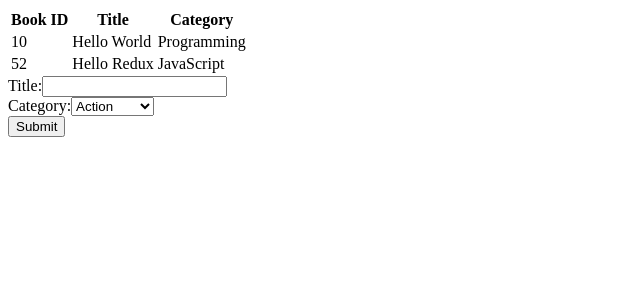
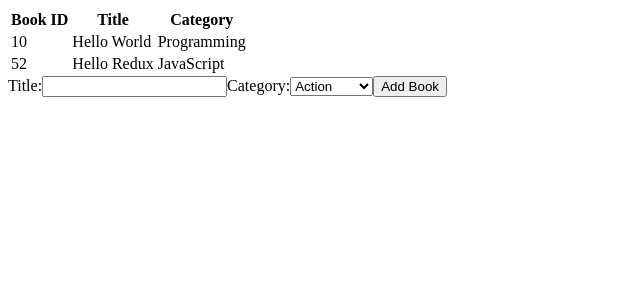
Before and after one commit to adriaanbd/magicbooks, a React (Create React App) app: page / in a window 1280 px wide. Shown: the top 300 px of the page, without its empty margins (0-640 px from the left). Built offline with nearby package versions, Linux system fonts and the light colour scheme.

Commit message:
implemented handle change

```diff
--- a/src/components/BooksForm.js
+++ b/src/components/BooksForm.js
@@ -1,4 +1,4 @@
-import React from 'react';
+import React, { useState } from 'react';
 
 const CATEGORIES = [
   'Action',
@@ -10,28 +10,43 @@ const CATEGORIES = [
   'Sci-Fi',
 ];
 
-function createCategories() {
+function BooksForm() {
+  const [bookData, setBookData] = useState({ title: '', category: '' });
+
+  function handleChange(event) {
+    const { name, value } = event.target;
+    setBookData(prevBookData => ({
+      ...prevBookData,
+      [name]: value,
+    }));
+  }
+
+  function handleSubmit(event) {
+    event.preventDefault(); // prevents browser reload
+  }
+
   return (
-    <div>
-      <label htmlFor="categories" />
+    <>
+      <form onSubmit={handleSubmit}>
+        <label htmlFor="title">
+          Title:
+          <input
+            type="text"
+            name="title"
+            id="title"
+            value={bookData.title}
+            onChange={handleChange}
+          />
+        </label>
+        <label htmlFor="categories">
           Category:
-      <select id="categories">
-        { CATEGORIES.map((cat, idx) => <option key={idx} value={cat}>{cat}</option>) }
-      </select>
-    </div>
-  );
-}
-
-function BooksForm() {
-  return (
-    <form>
-      <label htmlFor="title">
-        Title:
-        <input type="text" name="title" id="title" />
-      </label>
-      { createCategories() }
-      <input type="submit" value="Submit" />
-    </form>
+          <select id="categories" name="category" value={bookData.category} onChange={handleChange}>
+            { CATEGORIES.map((cat, idx) => <option key={idx} value={cat}>{cat}</option>) }
+          </select>
+        </label>
+        <button type="submit">Add Book</button>
+      </form>
+    </>
   );
 }
 
```
